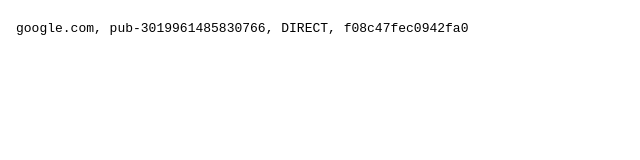
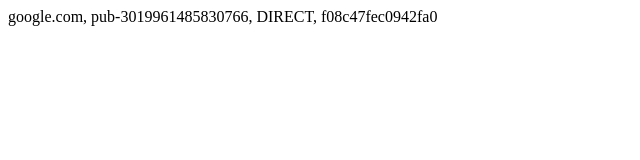
Before and after one commit to SebastianWebApp/app-ads.txt, a plain HTML site: page index.html in a window 1280 px wide. Shown: the whole page, without its empty margins (0-640 px from the left). Drawn offline with Linux system fonts and the light colour scheme.

Commit message:
Update index.html

```diff
--- a/index.html
+++ b/index.html
@@ -7,6 +7,8 @@
     <title>app-ads.txt</title>
 </head>
 <body>
-    <embed src="app-ads.txt" width="100%" height="700">
+
+    google.com, pub-3019961485830766, DIRECT, f08c47fec0942fa0
+
 </body>
 </html>
```
